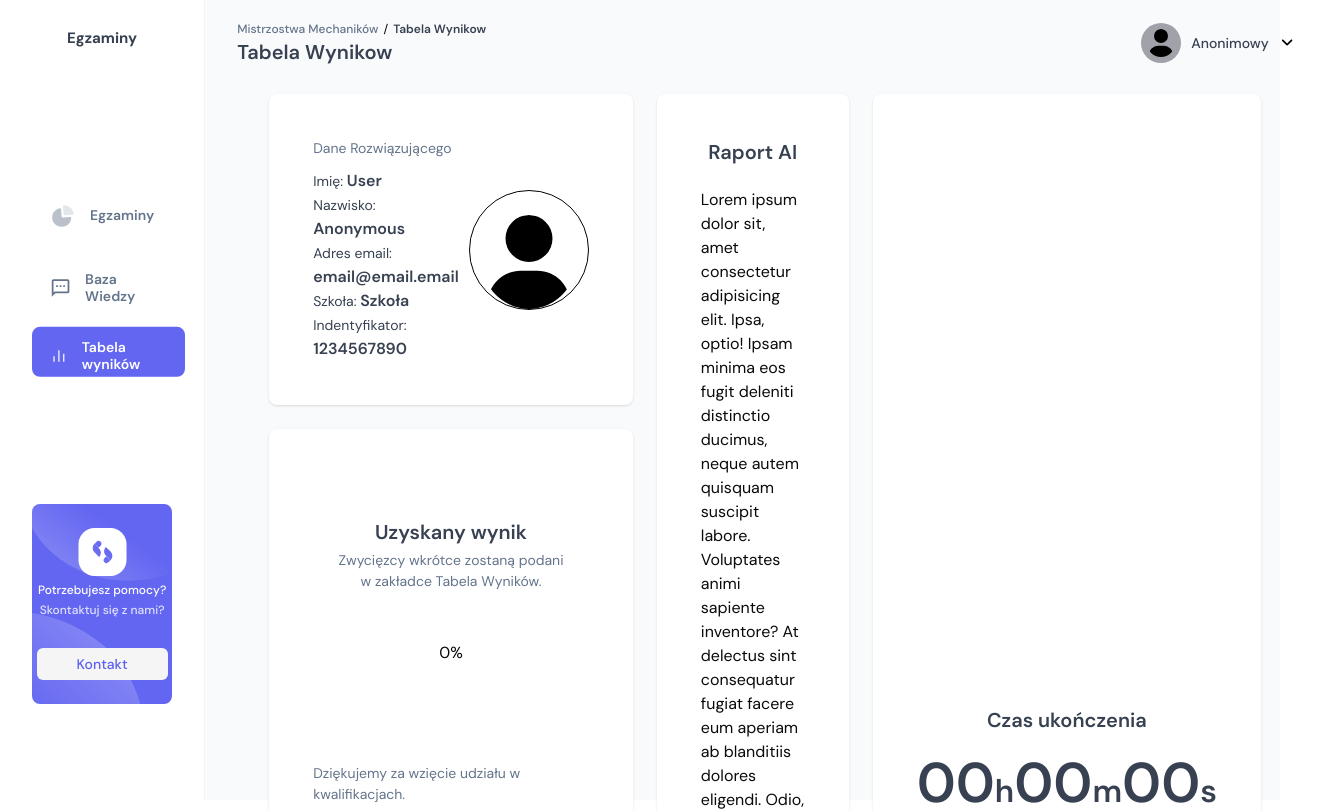
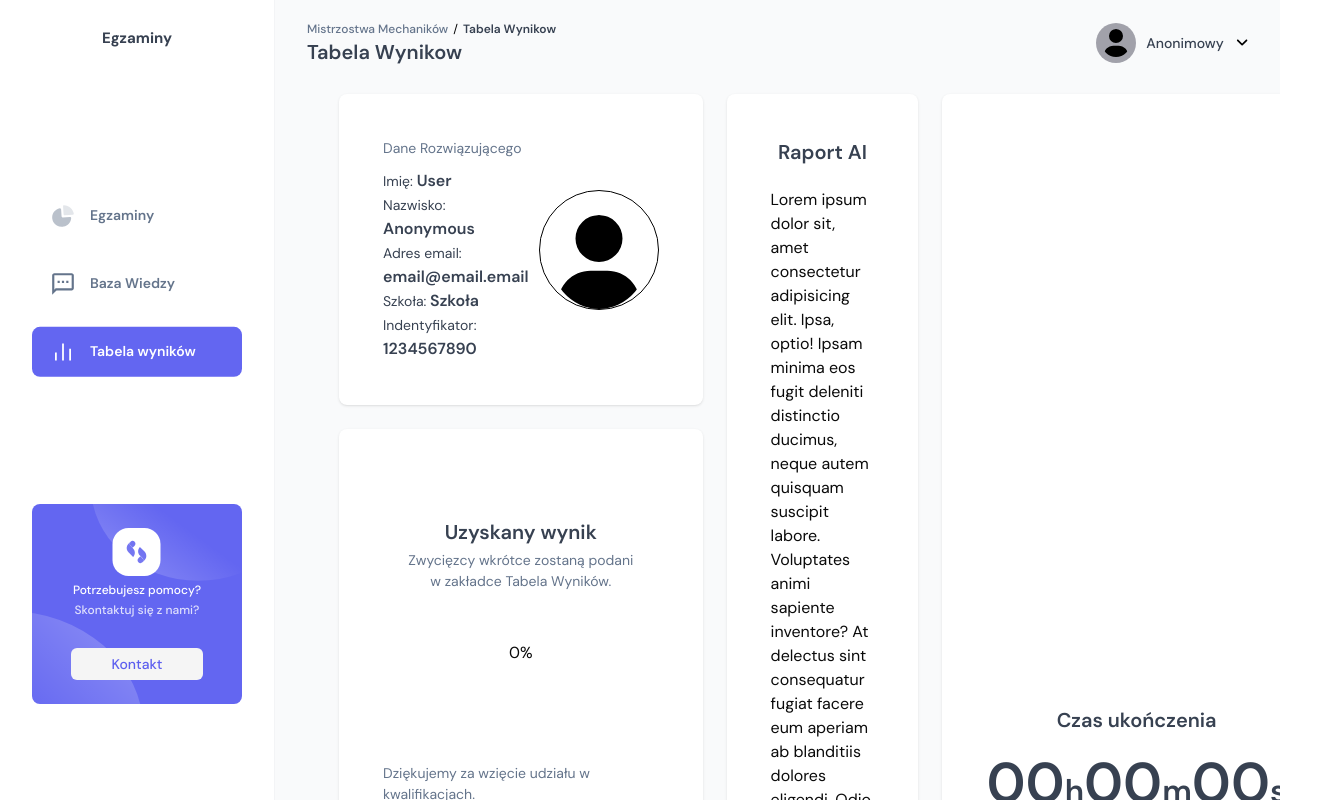
Before and after one commit to Vetther/HackHeroes2023, a Next.js app in the folder apps/frontend/: page /tabela-wynikow in a window 1280 px wide. Shown: the top 811 px of the page, 1325 px wide, since content can reach past the window. Built offline with nearby package versions, Linux system fonts and the light colour scheme.

Commit message:
feat: create scroll on dashboard shell

```diff
--- a/apps/frontend/src/app/(dashboard)/layout.tsx
+++ b/apps/frontend/src/app/(dashboard)/layout.tsx
@@ -1,20 +1,17 @@
-import DashboardShell from "@/components/dashboard-shell";
-import Navbar from "@/components/navbar";
-import Sidebar from "@/components/sidebar";
-import { Container } from "@/components/ui/container";
+import DashboardShell from "@/components/dashboard-shell"
+import Navbar from "@/components/navbar"
+import Sidebar from "@/components/sidebar"
 
 const DashboardLayout = ({ children }: { children: React.ReactNode }) => {
   return (
     <div className="flex h-screen flex-row bg-gray-50">
       <Sidebar />
-            <div className="w-full flex flex-col">
+      <div className="flex h-full w-full flex-col overflow-y-auto overflow-x-hidden">
         <Navbar />
-                <DashboardShell>
-                    {children}
-                </DashboardShell>
+        <DashboardShell>{children}</DashboardShell>
       </div>
     </div>
-    );
-};
+  )
+}
 
-export default DashboardLayout;
+export default DashboardLayout
--- a/apps/frontend/src/components/dashboard-shell.tsx
+++ b/apps/frontend/src/components/dashboard-shell.tsx
@@ -1,5 +1,5 @@
 const DashboardShell = ({ children }: { children: React.ReactNode }) => {
-  return <div className="h-full px-8 pt-7">{children}</div>
+  return <div className="h-full w-full px-8 py-7">{children}</div>
 }
 
 export default DashboardShell
```
Lines whose indentation alone changed are shown as unchanged.
